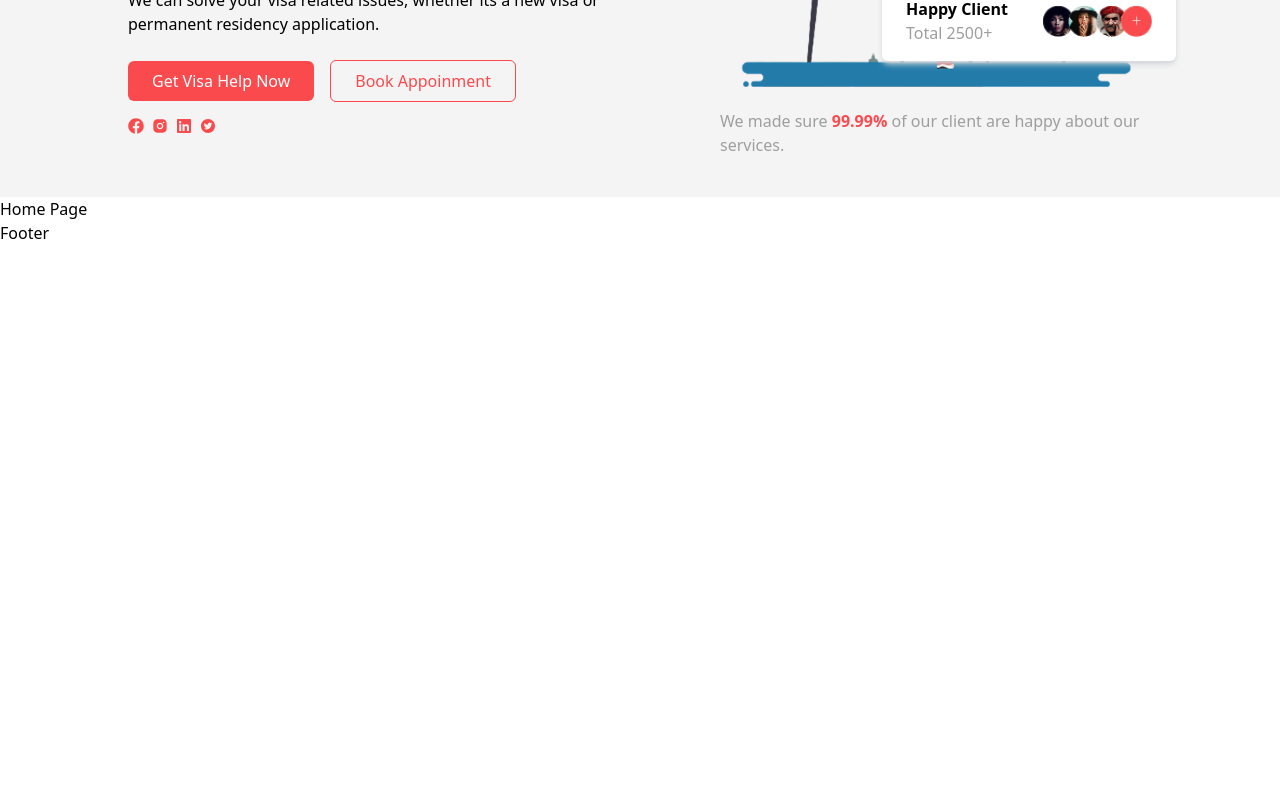
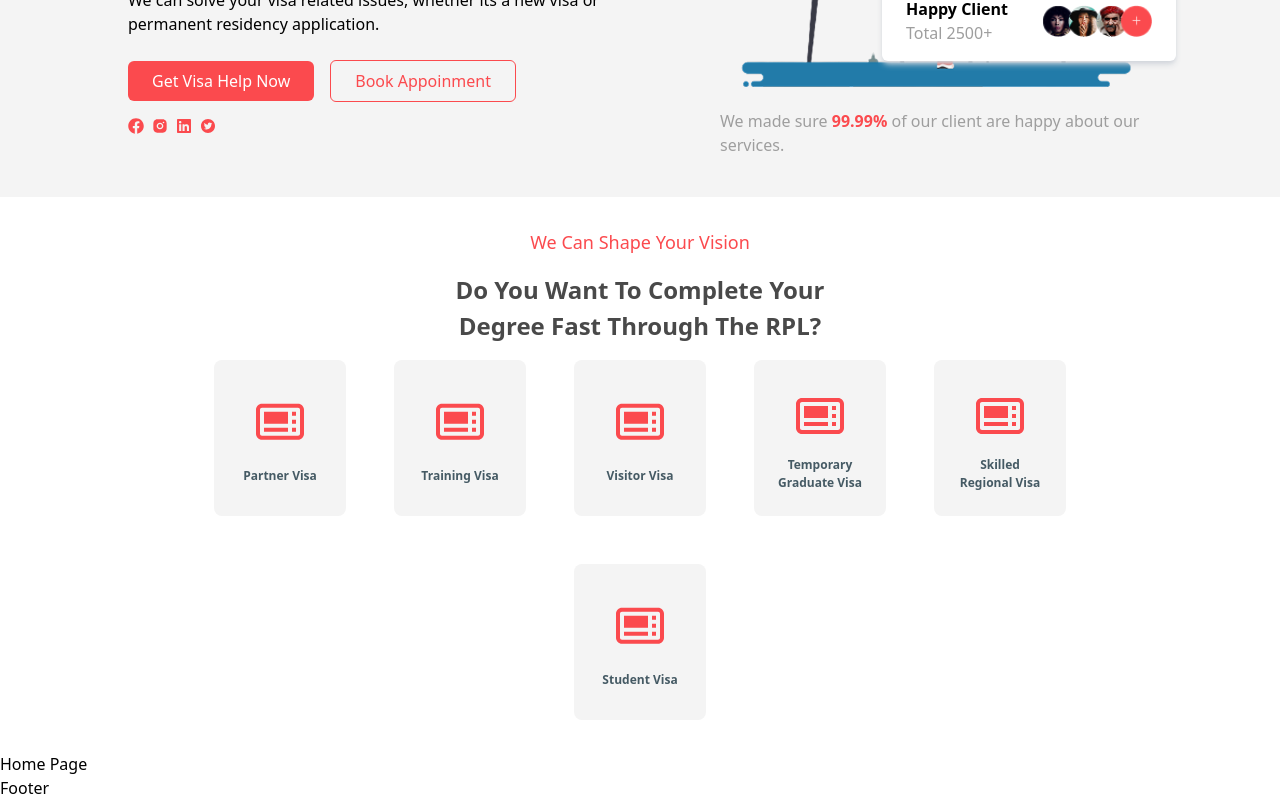
Before and after one commit to hasaanmumtaz6/demo, a Next.js app: page / in a window 1280 px wide. Shown: the part 352-1152 px from the top of the page. Before the commit the page ends 800 px from the top, so only its background shows below. Built offline with nearby package versions, Linux system fonts and the light colour scheme.

Commit message:
Vison section design developed for my lap screen

```diff
--- /dev/null
+++ b/pages/components/Vision.tsx
@@ -0,0 +1,40 @@
+import Link from "next/link";
+import React from "react";
+import { LiaPagerSolid } from "react-icons/lia";
+
+const Vision = () => {
+  return (
+    <section className="vision-container">
+      <p>We Can Shape Your Vision</p>
+      <h2>Do You Want To Complete Your Degree Fast Through The RPL?</h2>
+      <div className="vision-card-container">
+        <div className="vision-card-box">
+          <LiaPagerSolid />
+          <Link href={"/"}>Partner Visa</Link>
+        </div>
+        <div className="vision-card-box">
+          <LiaPagerSolid />
+          <Link href={"/"}>Training Visa</Link>
+        </div>
+        <div className="vision-card-box">
+          <LiaPagerSolid />
+          <Link href={"/"}>Visitor Visa</Link>
+        </div>
+        <div className="vision-card-box">
+          <LiaPagerSolid />
+          <Link href={"/"}>Temporary Graduate Visa</Link>
+        </div>
+        <div className="vision-card-box">
+          <LiaPagerSolid />
+          <Link href={"/"}>Skilled Regional Visa</Link>
+        </div>
+        <div className="vision-card-box">
+          <LiaPagerSolid />
+          <Link href={"/"}>Student Visa</Link>
+        </div>
+      </div>
+    </section>
+  );
+};
+
+export default Vision;
--- a/pages/index.tsx
+++ b/pages/index.tsx
@@ -1,6 +1,7 @@
 import React from "react";
 import Layout from "./components/Layout";
 import HomeBanner from "./components/HomeBanner";
+import Vision from "./components/Vision";
 
 const Home = () => {
   return (
@@ -11,6 +12,7 @@ const Home = () => {
     >
       <div className="home-page">
         <HomeBanner />
+        <Vision />
         <p>Home Page</p>
       </div>
     </Layout>
--- a/styles/home.css
+++ b/styles/home.css
@@ -82,3 +82,30 @@
   @apply top-0 right-0;
 }
 /* Homebanner */
+
+/* vision-container */
+.vision-container {
+  @apply w-full py-[2rem] px-[8rem] gap-[1rem] flex flex-col justify-center items-center;
+}
+.vision-container p {
+  @apply text-[#FB4A4E] text-[1.125rem];
+}
+.vision-container h2 {
+  @apply text-[#494949] text-[1.5rem] font-bold text-center w-[45%];
+}
+.vision-card-box {
+  @apply w-[8.25rem] h-[9.75rem] bg-[#F4F4F4] rounded-lg flex flex-col gap-[0.5rem] items-center justify-start p-[1.5rem] hover:shadow-md hover:shadow-gray-300 transition-all duration-700 ease-in-out;
+}
+.vision-card-box svg {
+  @apply text-[#FB4A4E];
+}
+.vision-card-box svg {
+  @apply text-[#FB4A4E] text-[4rem] w-[full] h-[70%];
+}
+.vision-card-box a {
+  @apply text-[#455A64] text-[0.75rem] text-center font-bold;
+}
+.vision-card-container {
+  @apply flex items-center justify-center w-full flex-wrap gap-[3rem];
+}
+/* vision-container */
```
